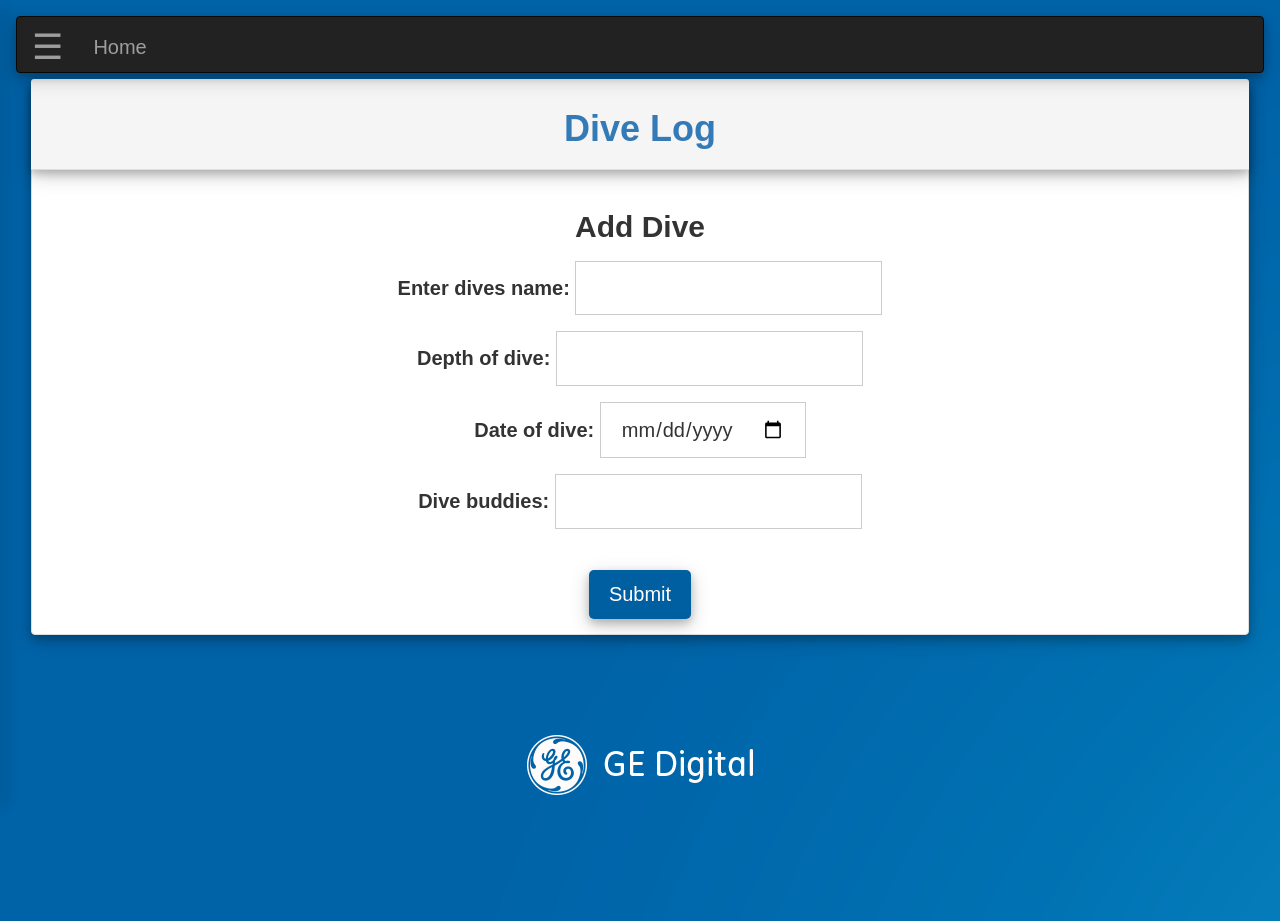
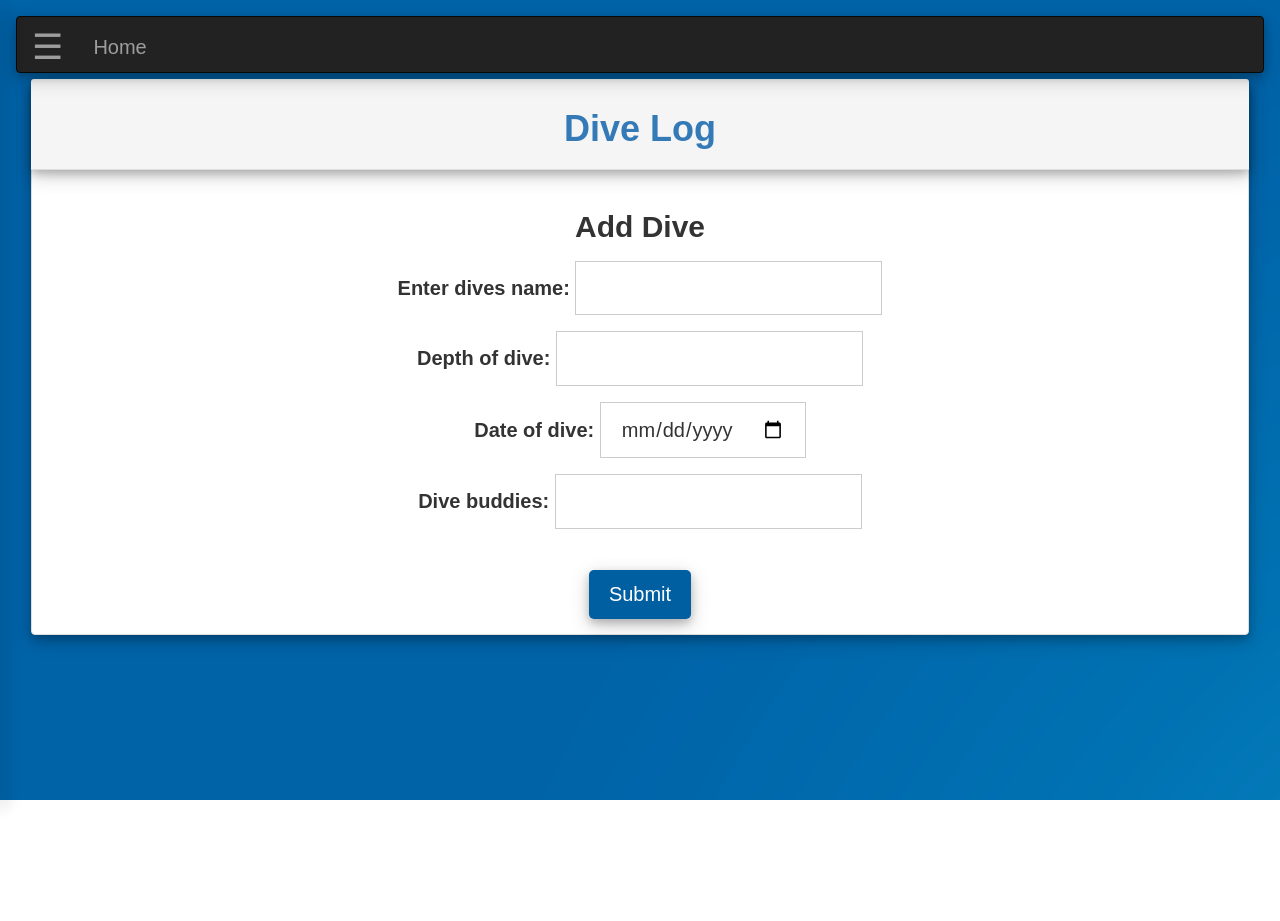
Before and after one commit to gilbertanderson/WOS_Dive_Log, a plain HTML site: page public/index.html at #!/home in a window 1280 px wide. After the commit the page ends 800 px from the top, so only its background shows below. Drawn offline with nearby package versions, Linux system fonts and the light colour scheme; some packages are replaced by stand-ins of ours.

Commit message:
merge with main

```diff
--- a/public/templates/assets/footer.html
+++ b/public/templates/assets/footer.html
@@ -1,5 +1,5 @@
 <div class="footer">
 	<div class="footer-logo-container">
-		<img class="footer-logo" src="./img/gedigitallogo.png"/>
+		<!--<img class="footer-logo" src="./img/gedigitallogo.png"/>-->
 	</div>
 </div>
```
Also changed, not shown: public/login.html (+1 -0 lines), index.html (line endings or trailing spaces).
